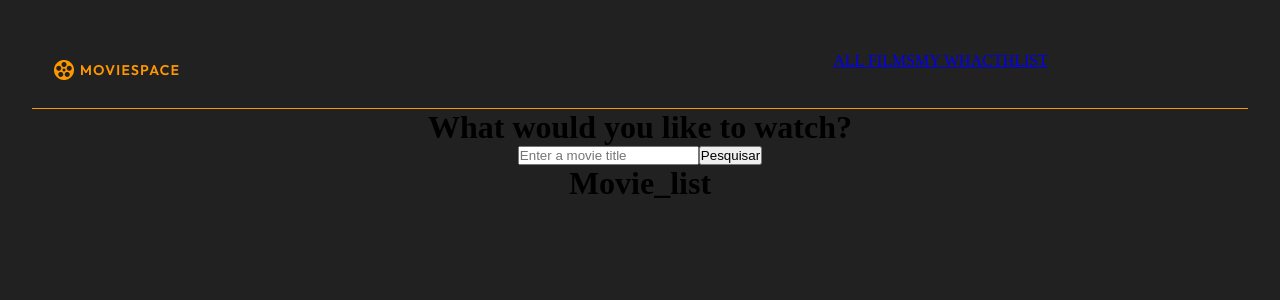
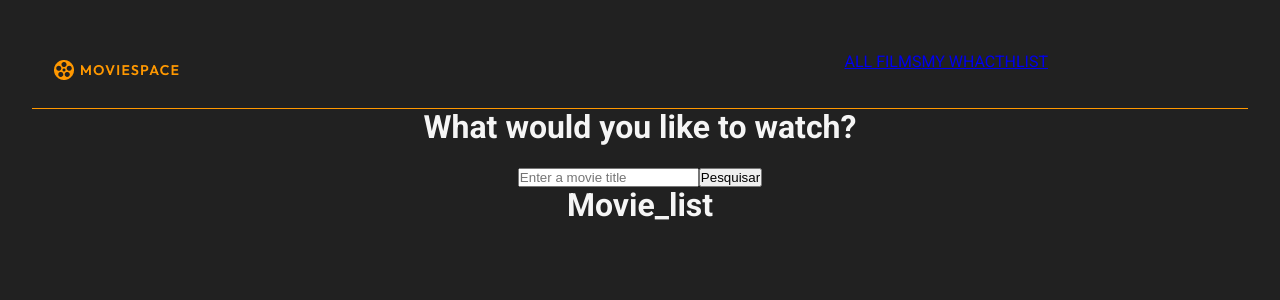
Before and after one commit to marcusdevel/Movie_list, a React (Vite) app: page / in a window 1280 px wide. Shown: the top 300 px of the page. Built offline with nearby package versions, Linux system fonts and the light colour scheme.

Commit message:
estilizações do h1.

```diff
--- a/src/index.css
+++ b/src/index.css
@@ -1,5 +1,5 @@
-@import url('https://fonts.googleapis.com/css2?family=Roboto:wght@400;500;700&display=swap');
- /* LEMBRAR DE TROCAR PARA A FONTE BOLD */
+@import url("https://fonts.googleapis.com/css2?family=Roboto:wght@400;500;700&display=swap");
+/* LEMBRAR DE TROCAR PARA A FONTE BOLD */
 :root {
   --gray-color: #f2eac5;
   --yellow-color: #fdd835;
@@ -17,4 +17,13 @@
 
 body {
   background-color: rgba(0, 0, 0, 0.87);
+  font-family: "roboto", sans-serif;
 }
+
+h1 {
+  color: var(--white-color);
+  font-size: 32px;
+  margin-bottom: 20px;
+  line-height: 37.5px;
+  font-weight: 600;
+}
```
